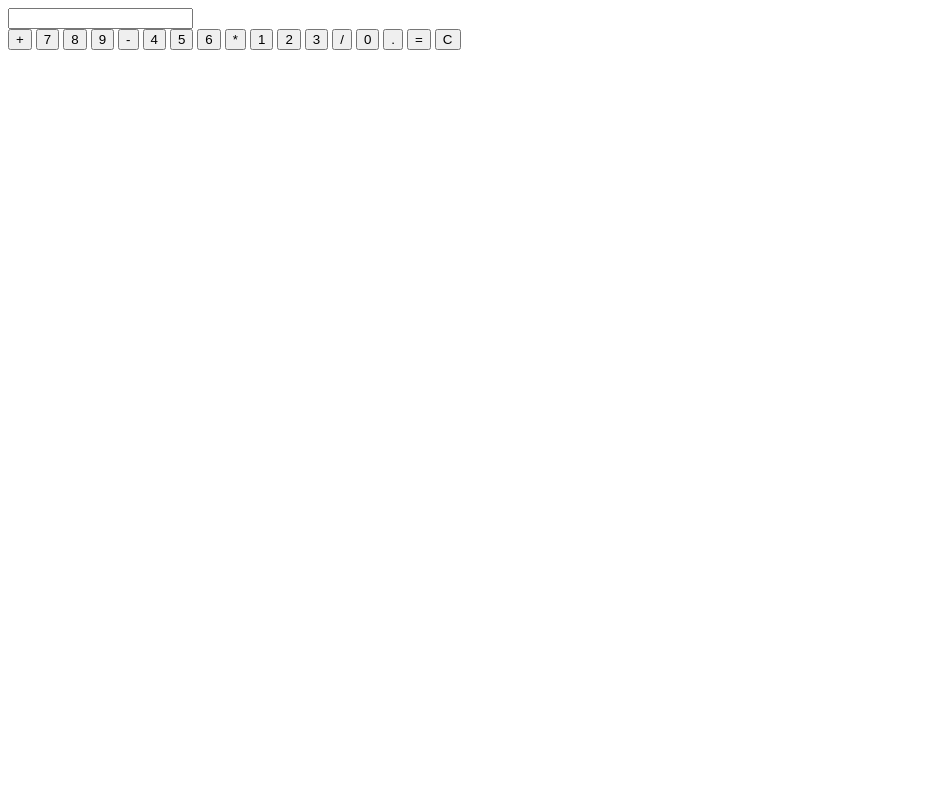
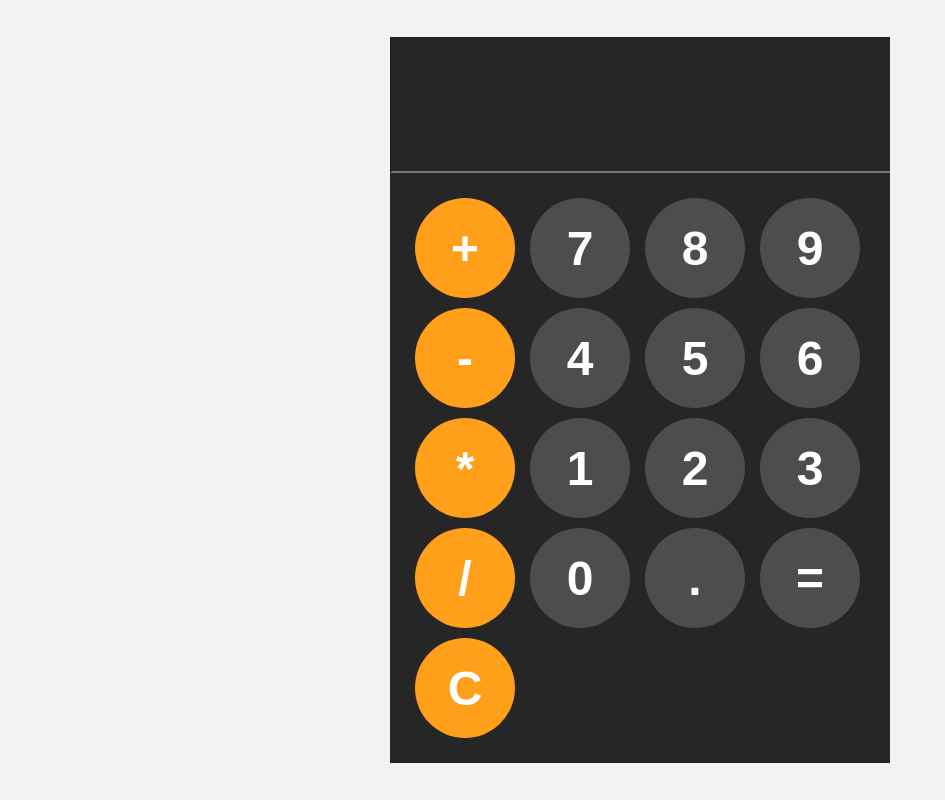
Before and after one commit to Pramu-99/JS-Calculator, a plain HTML site: page index.html in a window 1280 px wide. Shown: the whole page, without its empty margins (0-945 px from the left). Drawn offline with Linux system fonts and the light colour scheme.

Commit message:
Commited

```diff
--- a/index.html
+++ b/index.html
@@ -13,23 +13,23 @@
     <div id="calculator">
         <input id="display" readonly>
         <div id="keys">
-            <button onclick="appendToDisplay('+')">+</button>
-            <button onclick="appendToDisplay('7')">7</button>
-            <button onclick="appendToDisplay('8')">8</button>
-            <button onclick="appendToDisplay('9')">9</button>
-            <button onclick="appendToDisplay('-')">-</button>
-            <button onclick="appendToDisplay('4')">4</button>
-            <button onclick="appendToDisplay('5')">5</button>
-            <button onclick="appendToDisplay('6')">6</button>
-            <button onclick="appendToDisplay('*')">*</button>
-            <button onclick="appendToDisplay('1')">1</button>
-            <button onclick="appendToDisplay('2')">2</button>
-            <button onclick="appendToDisplay('3')">3</button>
-            <button onclick="appendToDisplay('/')">/</button>
-            <button onclick="appendToDisplay('0')">0</button>
-            <button onclick="appendToDisplay('.')">.</button>
-            <button onclick="calculate()">=</button>
-            <button onclick="clearDisplay()">C</button>
+            <button onclick="appendToDisplay('+')" class="operator-btn">+</button>
+            <button onclick="appendToDisplay('7')" class="num-btn">7</button>
+            <button onclick="appendToDisplay('8')" class="num-btn">8</button>
+            <button onclick="appendToDisplay('9')" class="num-btn">9</button>
+            <button onclick="appendToDisplay('-')" class="operator-btn">-</button>
+            <button onclick="appendToDisplay('4')" class="num-btn">4</button>
+            <button onclick="appendToDisplay('5')" class="num-btn">5</button>
+            <button onclick="appendToDisplay('6')" class="num-btn">6</button>
+            <button onclick="appendToDisplay('*')" class="operator-btn">*</button>
+            <button onclick="appendToDisplay('1')" class="num-btn">1</button>
+            <button onclick="appendToDisplay('2')" class="num-btn">2</button>
+            <button onclick="appendToDisplay('3')" class="num-btn">3</button>
+            <button onclick="appendToDisplay('/')" class="operator-btn">/</button>
+            <button onclick="appendToDisplay('0')" class="num-btn">0</button>
+            <button onclick="appendToDisplay('.')" class="dot-btn">.</button>
+            <button onclick="calculate()" class="cal-btn">=</button>
+            <button onclick="clearDisplay()" class="operator-btn">C</button>
         </div>
     </div>
     <script src="index.js"></script>
--- a/index.js
+++ b/index.js
@@ -16,6 +16,6 @@ function calculate() {
     try {
         display.value = eval(display.value);
     } catch (e) {
-        display.value = "error";
+        display.value = "Error";
     }
 }
--- a/styles.css
+++ b/styles.css
@@ -0,0 +1,77 @@
+body{
+    margin: 0;
+    display: flex;
+    justify-content: center;
+    align-items: center;
+    height: 100vh;
+    background-color:hsl(0, 0%, 95%);
+}
+
+#calculator{
+font-family: Arial, Helvetica, sans-serif;
+background-color:hsl(0, 0%, 15%);
+max-width: 500px;
+overflow: hidden;
+border:none;
+
+}
+
+#display{
+    width: 100%;
+    padding: 20px;
+    font-size: 5rem;
+    text-align: left;
+    background-color:hsl(0, 0%, 15%);
+    color: white;
+}
+
+#keys{
+    display: grid;
+    grid-template-columns: repeat(4,1fr);
+    gap: 10px;
+    padding: 25px;
+
+}
+button{
+    width: 100px;
+    height: 100px;
+    border-radius: 50px;
+    border: none;
+    background-color: hsl(0, 0%, 30%);
+    color: white;
+    font-size: 3rem;
+    font-weight: bold;
+    cursor: pointer;
+}
+
+button:hover{
+    background-color: hsl(0, 0, 40%);
+}
+
+button:active{
+    background-color: hsl(0, 0, 50%);
+}
+
+.operator-btn{
+    background-color: hsl(35, 100%, 55%);
+}
+
+.operator-btn:hover{
+    background-color: hsl(35, 100%, 65%);
+}
+
+.operator-btn:active{
+    background-color: hsl(35, 100%, 75%);
+}
+
+.num-btn:hover{
+    background-color: hsla(0, 18%, 80%, 0.393);
+}
+
+.cal-btn:hover{
+    background-color: hsla(0, 18%, 80%, 0.393);
+}
+
+.dot-btn:hover{
+    background-color: hsla(0, 18%, 80%, 0.393)
+}
```
